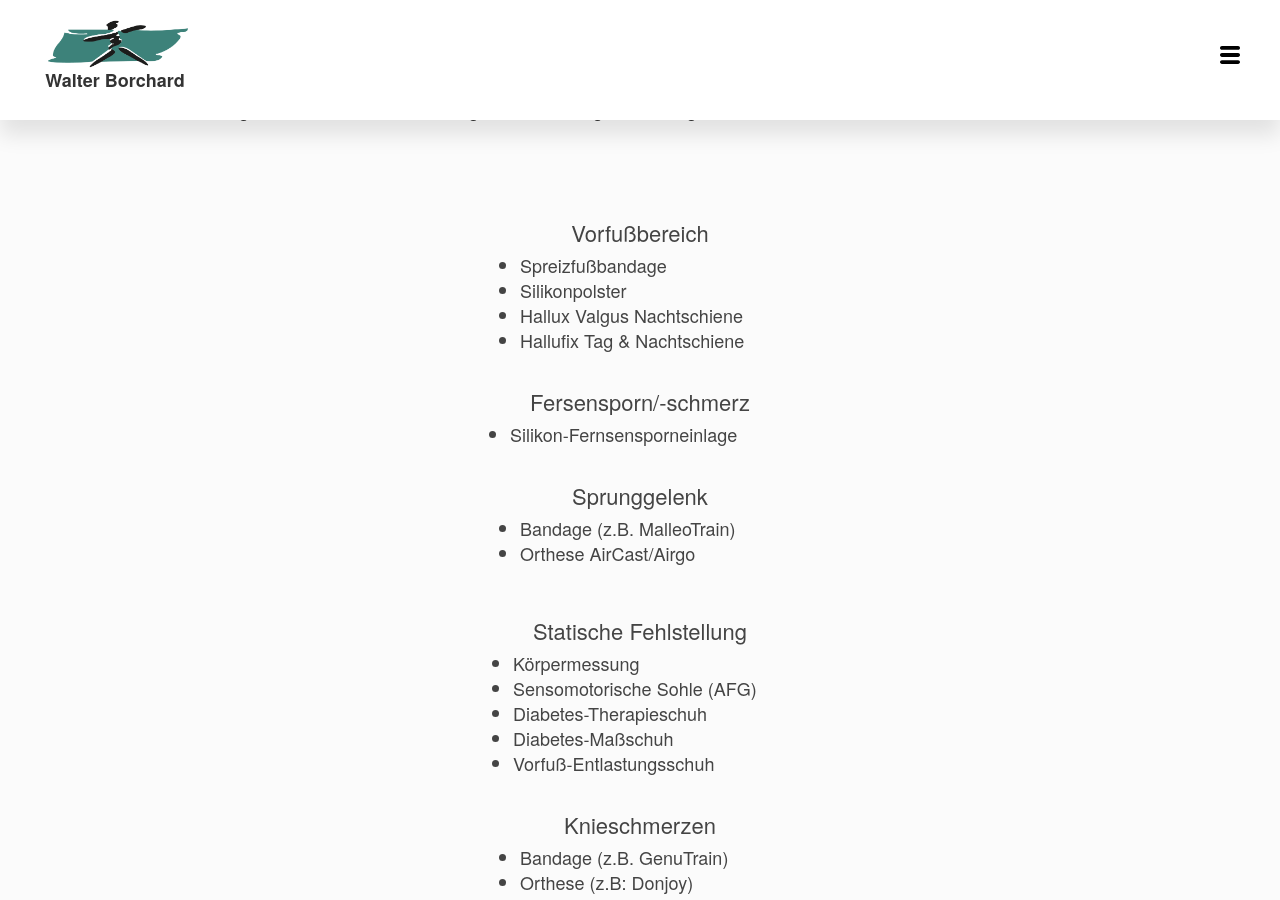
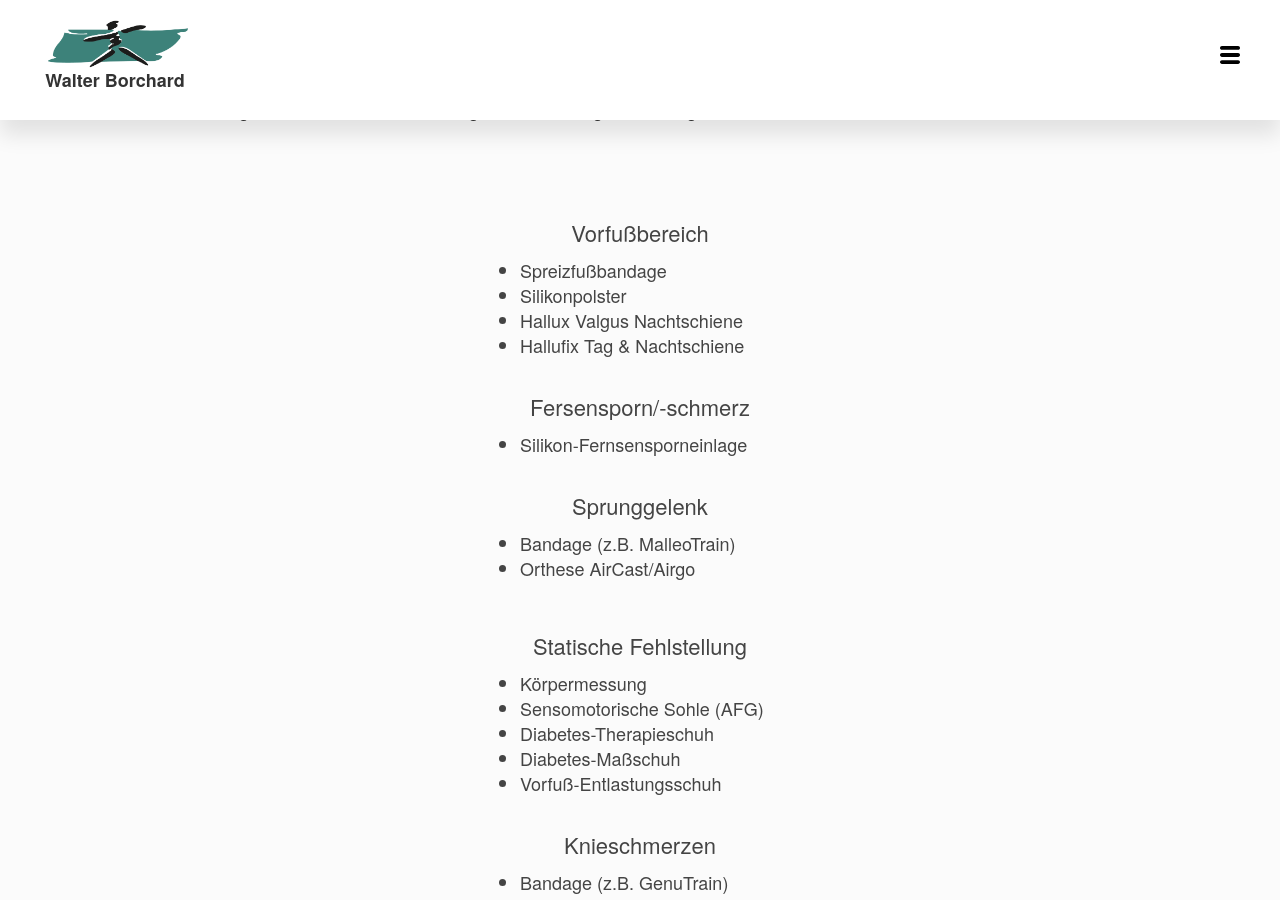
Before and after one commit to JohannesBorchard/Borchard-Orthopaedie, a Jekyll site: the page built from pages/sanitaetshaus.html, in a window 1280 px wide and 900 px high, scrolled down 2222 px. Built offline with Jekyll 4.4.1, drawn with Linux system fonts in a browser that asks for light colours.

Commit message:
Kleine Darsetllungsfehler behoben

```diff
--- a/_includes/css/main.css
+++ b/_includes/css/main.css
@@ -460,6 +460,8 @@ p a:hover {
         margin-right: 40px;
         word-break: break-word;
         hyphens: auto;
+        -webkit-hyphens: auto;
+        -moz-hyphens: auto;
     }
 
     h1 {
@@ -538,8 +540,9 @@ p a:hover {
    }
 
    .pain, .pain td, .pain tr{
-
-        display: block;
+        display: flex;
+        flex-direction: column;
+        align-items: center;
 
    }
 
@@ -655,4 +658,8 @@ p a:hover {
     #timeline-desktop {
         display: none;
     }
+
+    .text__image {
+        max-width: 300px;
+    }
 }
```
